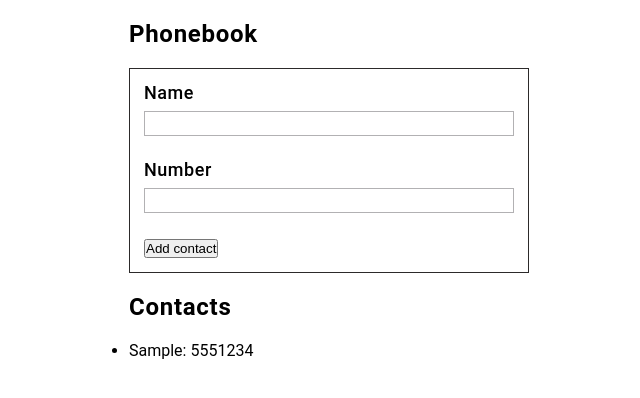
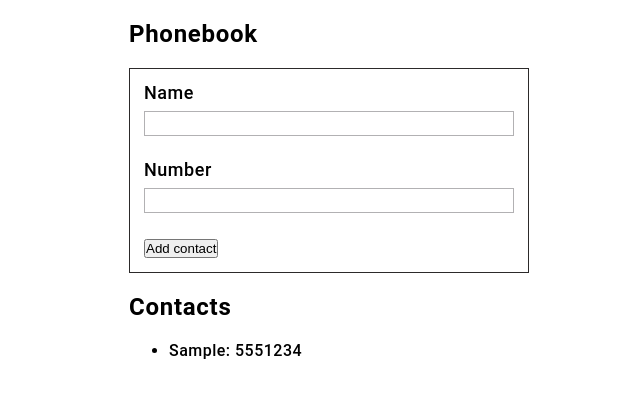
Before and after one commit to an-shem/goit-react-hw-02-phonebook, a React (Create React App) app: page / in a window 1280 px wide. Both pictures are taken after typing "Sample", "5551234" into the empty fields and a click on the button "Add contact". Shown: the top 398 px of the page, without its empty margins (311-951 px from the left). Built offline with nearby package versions, Linux system fonts and the light colour scheme.

Commit message:
Стилизовал список контактов

```diff
--- a/src/components/ContactItem/ContactItem.jsx
+++ b/src/components/ContactItem/ContactItem.jsx
@@ -1,10 +1,13 @@
 import PropTypes from 'prop-types';
+import { Contact, Text } from './ContactItem.styled';
 
 export default function ContactItem({ contact: { name, number } }) {
   return (
-    <li>
-      {name}: {number}
-    </li>
+    <Contact>
+      <Text>
+        {name}: {number}
+      </Text>
+    </Contact>
   );
 }
 
--- a/src/components/ContactItem/ContactItem.styled.jsx
+++ b/src/components/ContactItem/ContactItem.styled.jsx
@@ -1 +1,16 @@
 import styled from '@emotion/styled';
+
+export const Contact = styled.li`
+  font-weight: 500;
+  font-size: 16px;
+  line-height: 20px;
+  letter-spacing: 0.03em;
+
+  &:not(:last-child) {
+    margin-bottom: 8px;
+  }
+`;
+
+export const Text = styled.span`
+  margin-right: 10px;
+`;
--- a/src/components/ContactList/ContactList.jsx
+++ b/src/components/ContactList/ContactList.jsx
@@ -1,13 +1,15 @@
 import PropTypes from 'prop-types';
 import ContactItem from '../ContactItem';
 
+import { ListContact } from './ContactList.styled';
+
 export default function ContactList({ contacts }) {
   return (
-    <ul>
+    <ListContact>
       {contacts.map(contact => (
         <ContactItem key={contact.id} contact={contact} />
       ))}
-    </ul>
+    </ListContact>
   );
 }
 
--- a/src/components/ContactList/ContactList.styled.jsx
+++ b/src/components/ContactList/ContactList.styled.jsx
@@ -1 +1,8 @@
 import styled from '@emotion/styled';
+
+export const ListContact = styled.ul`
+  display: flex;
+  flex-direction: column;
+  padding-left: 40px;
+  padding-bottom: 20px;
+`;
```
